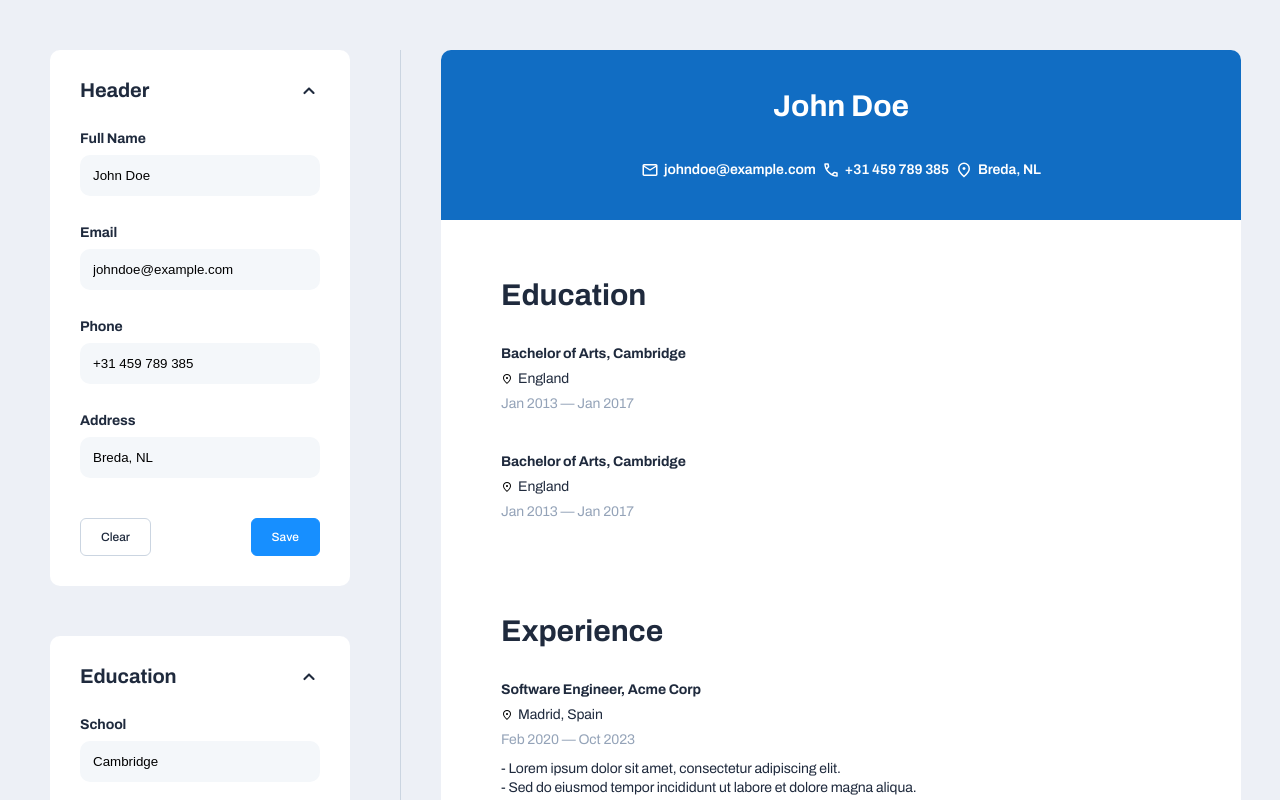
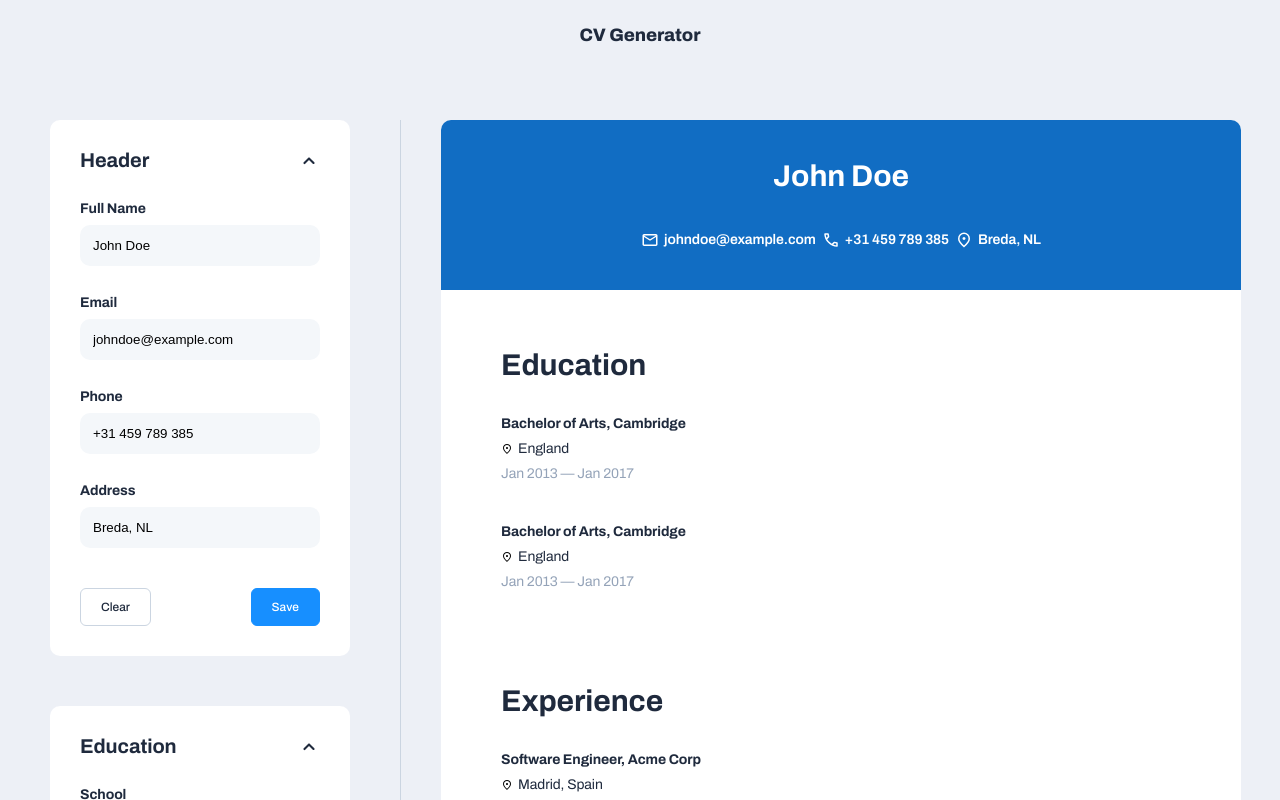
Before and after one commit to amadeuio/make-your-cv, a React (Vite) app: page / in a window 1280 px wide. Shown: the top 800 px of the page. Built offline with nearby package versions, Linux system fonts and the light colour scheme.

Commit message:
Add navbar

```diff
--- a/src/App.tsx
+++ b/src/App.tsx
@@ -41,6 +41,14 @@ interface FormDataContext {
 }
 
 export const FormDataContext = createContext<FormDataContext | undefined>(undefined);
+
+function Navbar() {
+  return (
+    <nav className="navbar">
+      <h1 className="navbar-title">CV Generator</h1>
+    </nav>
+  );
+}
 
 function Cv() {
   return (
@@ -108,6 +116,9 @@ function App() {
   const [experienceData, setExperienceData] = useState(initialExperienceData);
 
   return (
+    <div className="app-container">
+      <Navbar />
+      <div className="main-content-container">
         <FormDataContext.Provider
           value={{
             headerData,
@@ -121,6 +132,8 @@ function App() {
           <VerticalLine />
           <CvSection />
         </FormDataContext.Provider>
+      </div>
+    </div>
   );
 }
 
--- a/src/styles/index.css
+++ b/src/styles/index.css
@@ -42,7 +42,7 @@ body {
   --spacing: 50px;
 }
 
-#root {
+.main-content-container {
   display: flex;
   padding: var(--spacing);
   padding-right: 0;
@@ -114,6 +114,23 @@ h1 {
 
 ::-webkit-scrollbar-thumb:hover {
   background: var(--slate-600);
+}
+
+/* Navbar */
+
+.navbar {
+  height: 70px;
+  color: var(--slate-800);
+  background-color: var(--slate-100);
+  border-bottom: 0px solid var(--slate-300);
+  display: flex;
+  align-items: center;
+  justify-content: center;
+}
+
+.navbar h1 {
+  font-weight: 800;
+  font-size: 18px;
 }
 
 /* Form Section */
```
Lines whose indentation alone changed are shown as unchanged.
